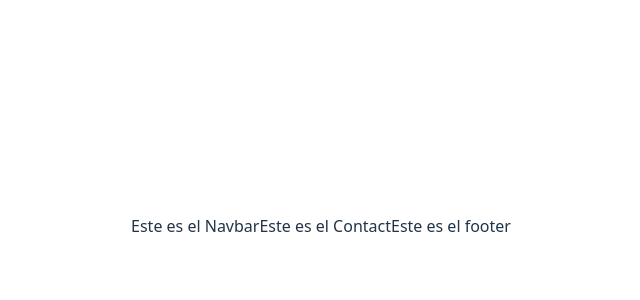
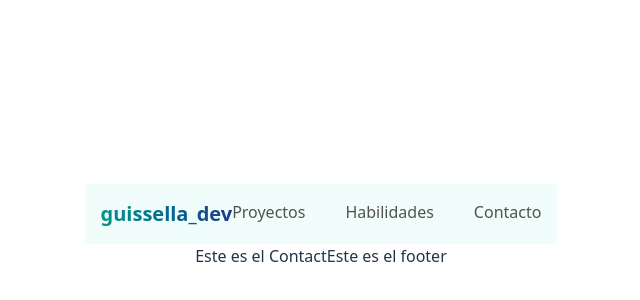
Before and after one commit to guiss26/portafolio-guissella, a React (Vite) app: page /Contact in a window 1280 px wide. Shown: the part 174-474 px from the top of the page, without its empty margins (319-959 px from the left). Built offline with nearby package versions, Linux system fonts and the light colour scheme.

Commit message:
feat(navbar): add initial navbar layout

```diff
--- a/src/components/Navbar.jsx
+++ b/src/components/Navbar.jsx
@@ -3,7 +3,20 @@
 export default function Navbar() {
     return (
         <>
-        Este es el Navbar
+        <header className="bg-teal-50 flex p-4">
+            <nav className="flex justify-between w-full">
+                <div>
+                    <h3 className="text-xl font-semibold bg-gradient-to-r from-teal-600 to-blue-900 bg-clip-text text-transparent">guissella_dev</h3>
+                </div>
+                <div>
+                    <ul className="flex gap-10">
+                        <li className="text-neutral-600 hover:text-teal-700 transition-colors">Proyectos</li>
+                        <li className="text-neutral-600 hover:text-teal-700 transition-colors">Habilidades</li>
+                        <li className="text-neutral-600 hover:text-teal-700 transition-colors">Contacto</li>
+                    </ul>
+                </div>
+            </nav>
+        </header>
         </>
     )
 }
```
